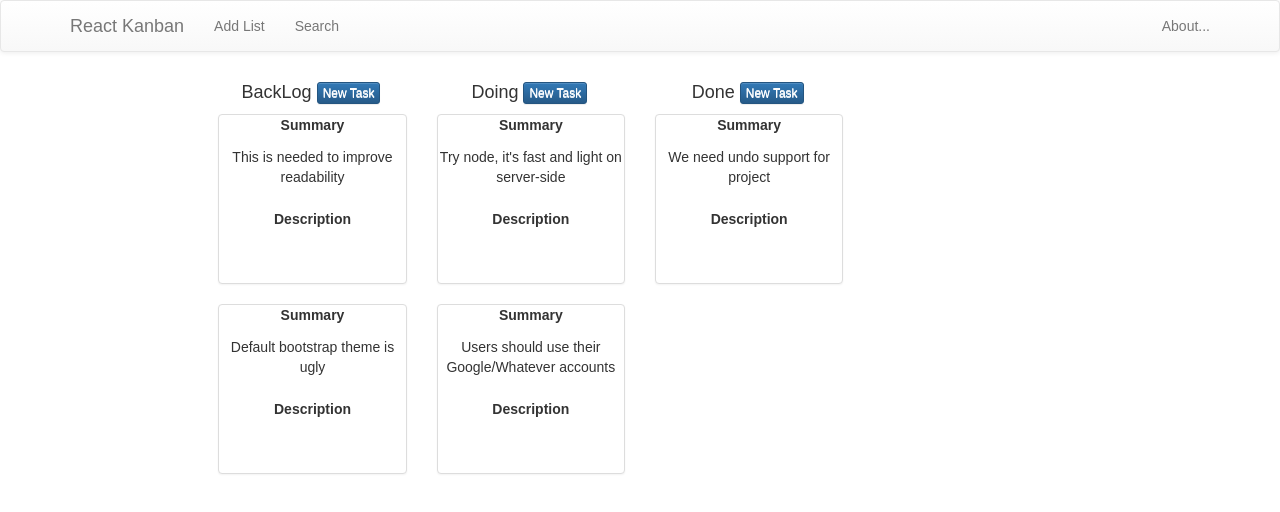
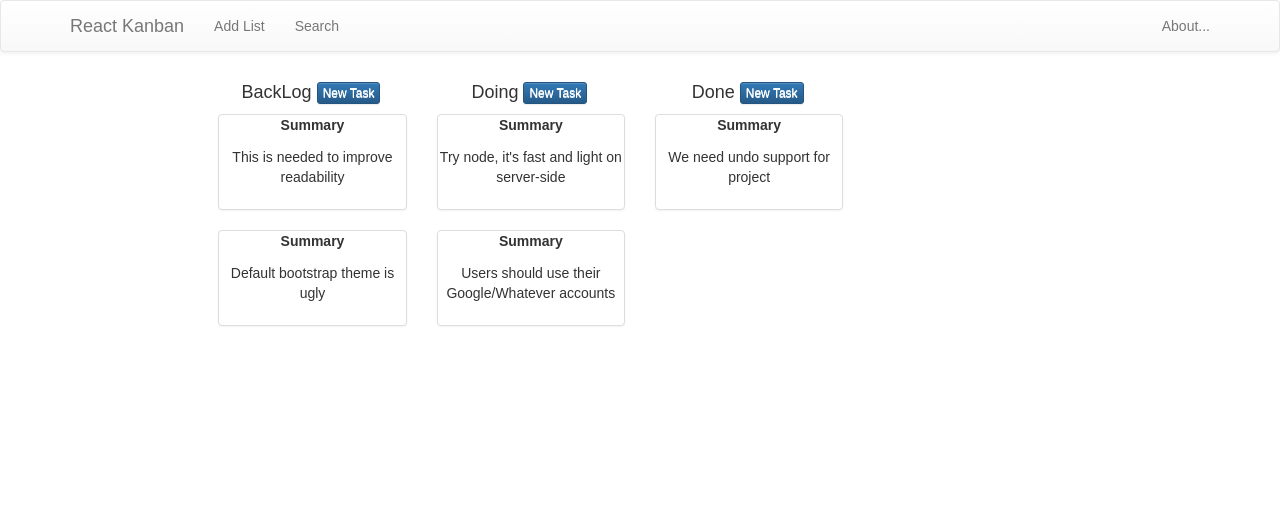
Before and after one commit to mbassale/react-kanban, a React (Create React App) app: page / in a window 1280 px wide. Shown: the top 512 px of the page. Built offline with nearby package versions, Linux system fonts and the light colour scheme.

Commit message:
Task: only show summary if necessary.
Signed-off-by: Marco Bassaletti <bassaletti@gmail.com>

```diff
--- a/src/KanbanTask.js
+++ b/src/KanbanTask.js
@@ -164,12 +164,14 @@ const KanbanTask = observer(
                                 {task.summary}
                             </FormControl.Static>
                         </FormGroup>
+                        {task.description &&
                             <FormGroup>
                                 <ControlLabel>Description</ControlLabel>
                                 <FormControl.Static onDoubleClick={this.handleDoubleClick}>
                                     {task.description}
                                 </FormControl.Static>
                             </FormGroup>
+                        }
                     </form>
                 );
             }
```
Lines whose indentation alone changed are shown as unchanged.
